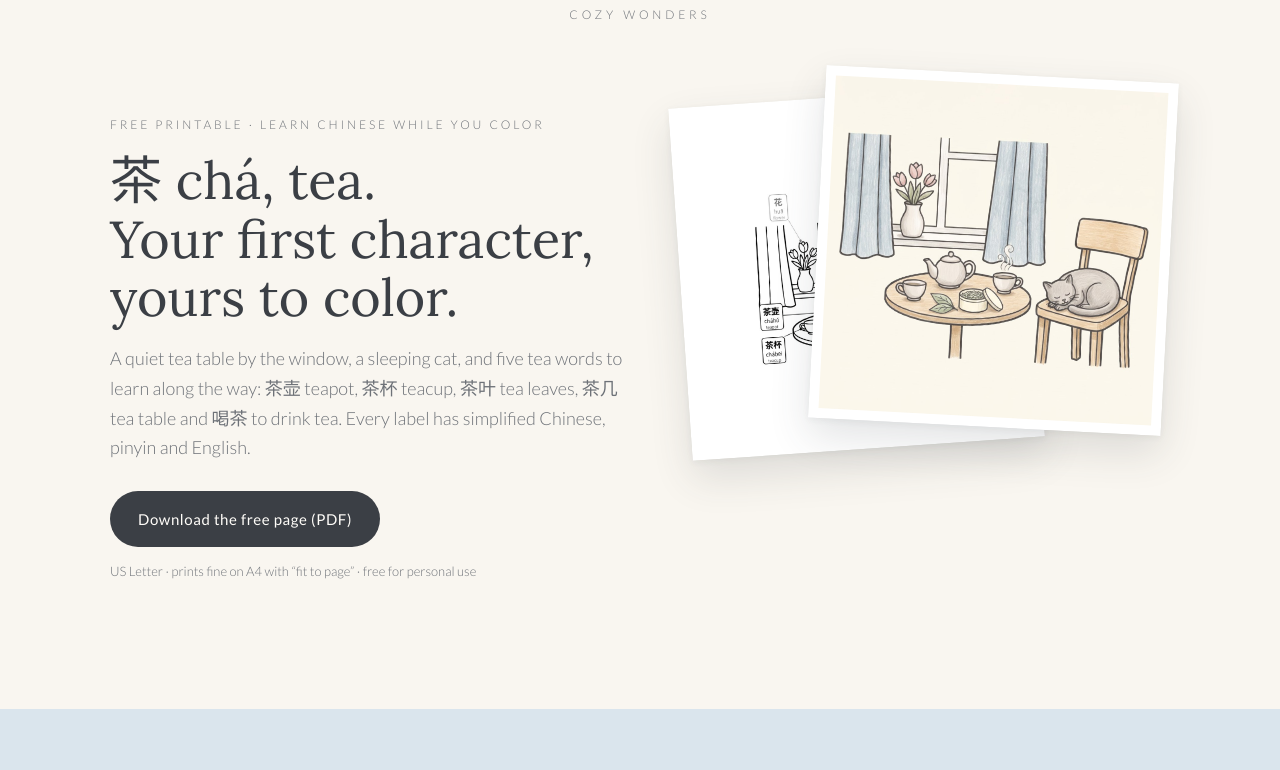
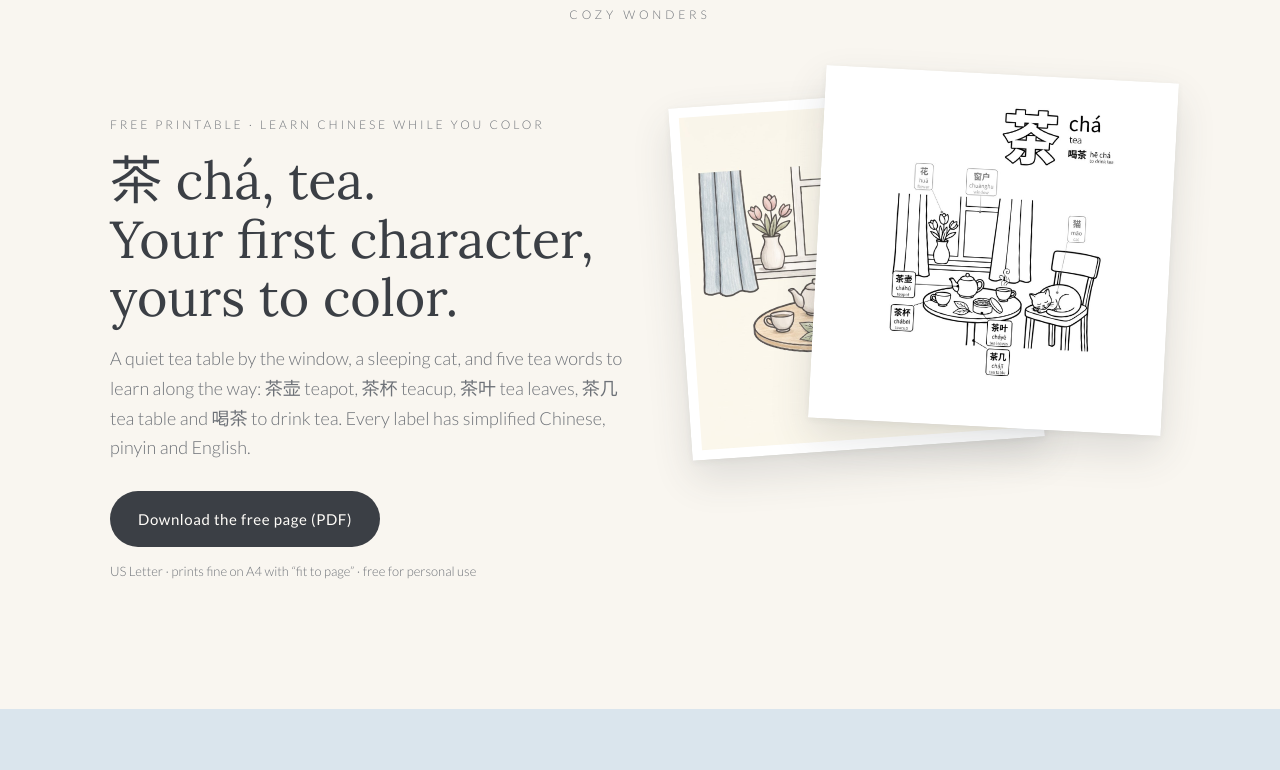
Before and after one commit to SusiesLiao/cozy-wonders-free, a plain HTML site: page mandarin/index.html in a window 1280 px wide. Shown: the top 770 px of the page. Drawn offline with Linux system fonts and the light colour scheme.

Commit message:
Mandarin page: line-art page in front of the colored preview
Co-Authored-By: Claude Opus 5.5 <noreply@anthropic.com>
Claude-Session: https://claude.ai/code/session_01TMK3qqihotzWSBnbva1tvm

```diff
--- a/mandarin/index.html
+++ b/mandarin/index.html
@@ -108,8 +108,8 @@
         <p class="small">US Letter · prints fine on A4 with “fit to page” · free for personal use</p>
       </div>
       <div class="stack">
-        <img class="back" src="assets/p01_cha.jpg" alt="Coloring page of the Chinese character 茶 with a tea table scene labeled 茶壶, 茶杯, 茶叶 and 茶几" loading="eager">
-        <img class="front" src="assets/colored.jpg" alt="The same tea table scene colored in soft pencils: teapot, cups, tulips by the window and a grey cat on a chair" loading="eager">
+        <img class="back" src="assets/colored.jpg" alt="The same tea table scene colored in soft pencils: teapot, cups, tulips by the window and a grey cat on a chair" loading="eager">
+        <img class="front" src="assets/p01_cha.jpg" alt="Coloring page of the Chinese character 茶 with a tea table scene labeled 茶壶, 茶杯, 茶叶 and 茶几" loading="eager">
       </div>
     </section>
 
@@ -152,7 +152,7 @@
     <section class="wrap book">
       <img src="assets/cover.jpg" alt="Cover of Cozy Mandarin, a bold and easy coloring book for learning Chinese">
       <div>
-        <p class="kicker">Love this page? There are 19 more characters.</p>
+        <p class="kicker">19 more characters inside</p>
         <h2>Cozy Mandarin</h2>
         <p>A bold and easy coloring book for learning Chinese: 20 characters, each in its own cozy scene, from <span class="cn">茶</span> tea to <span class="cn">春</span> spring.</p>
         <ul>
```
